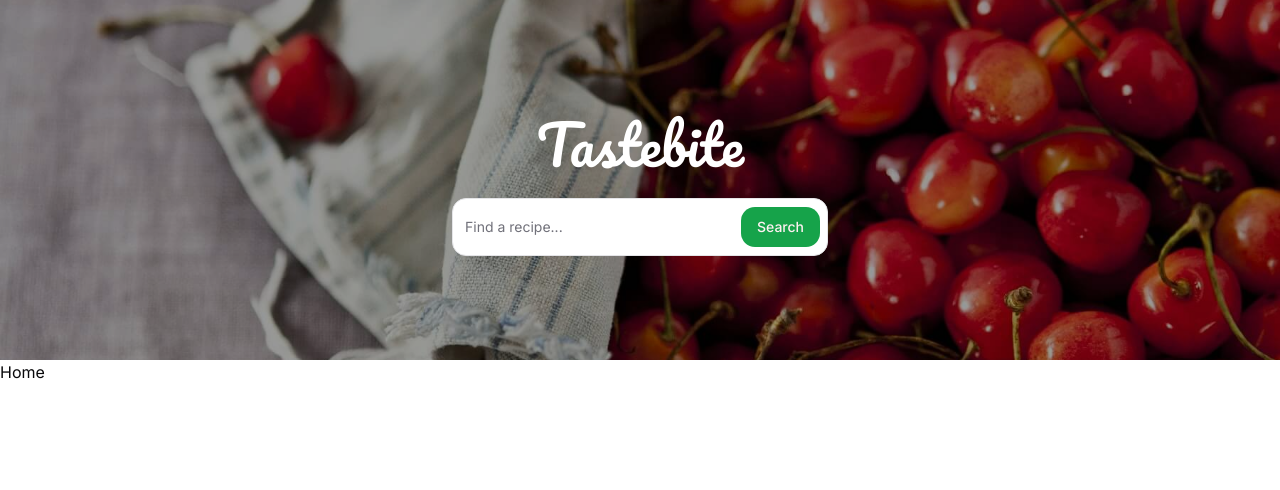
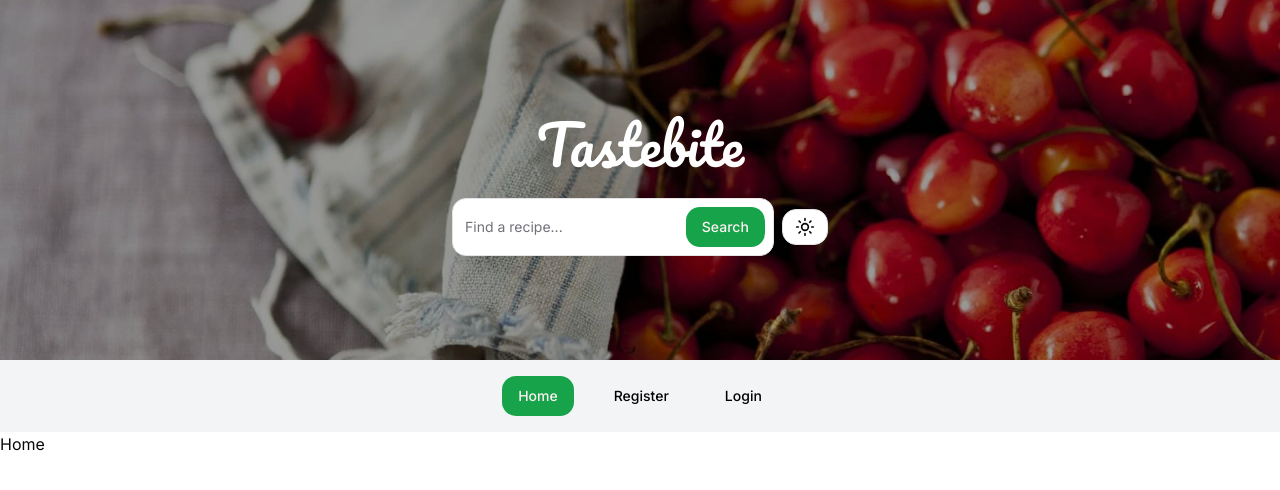
Before and after one commit to szymooneq/React-Hotel, a Next.js app: page / in a window 1280 px wide. Shown: the top 490 px of the page. Built offline with nearby package versions, Linux system fonts and the light colour scheme.

Commit message:
feat: Navbar

```diff
--- a/src/app/page.tsx
+++ b/src/app/page.tsx
@@ -1,9 +1,11 @@
 import Header from '@/components/Header'
+import Navbar from '@/components/Navbar'
 
 export default function Home() {
   return (
     <>
       <Header />
+      <Navbar />
       <main>Home</main>
     </>
   )
--- a/src/components/Header/Header.tsx
+++ b/src/components/Header/Header.tsx
@@ -7,6 +7,8 @@ import { cn } from '@/lib/cn'
 import Image from 'next/image'
 import { Input } from '@/components/ui/input'
 import { Button } from '@/components/ui/button'
+
+import { Sun } from 'lucide-react'
 
 const pacifico = Pacifico({
   subsets: ['latin'],
@@ -32,7 +34,10 @@ const Header = () => {
 
       <div className='flex w-full max-w-sm items-center space-x-2 relative px-1'>
         <Input className='py-7 pr-24' type='email' placeholder='Find a recipe...' />
-        <Button className='absolute right-3' type='submit'>Search</Button>
+        <Button className='absolute right-[4.2rem]' type='submit'>Search</Button>
+        <Button type='button' variant='outline' size='sm'>
+          <Sun className='h-5 w-5' />
+        </Button>
       </div>
     </header>
   )
--- /dev/null
+++ b/src/components/Navbar/Navbar.mock.ts
@@ -0,0 +1,5 @@
+export const menuItems = [
+  { label: 'Home', href: '/' },
+  { label: 'Register', href: '/register' },
+  { label: 'Login', href: '/login' }
+]
--- /dev/null
+++ b/src/components/Navbar/Navbar.tsx
@@ -0,0 +1,22 @@
+import Link from 'next/link'
+import { Button } from '@/components/ui/button'
+import { menuItems } from './Navbar.mock'
+
+const Navbar = () => {
+  const pathname = '/'
+
+  return (
+    <div className='p-4 flex justify-center items-center gap-6 text-sm font-bold bg-gray-100 dark:bg-gray-800'>
+      {menuItems.map(item => (
+        <Button
+          key={item.href}
+          variant={pathname === item.href ? 'default' : 'navbar'}
+          asChild>
+          <Link href={item.href}>{item.label}</Link>
+        </Button>
+      ))}
+    </div>
+  )
+}
+
+export default Navbar
--- /dev/null
+++ b/src/components/Navbar/index.ts
@@ -0,0 +1 @@
+export { default } from './Navbar'
--- a/src/components/ui/button.tsx
+++ b/src/components/ui/button.tsx
@@ -17,6 +17,7 @@ const buttonVariants = cva(
         secondary:
           'bg-secondary text-secondary-foreground hover:bg-secondary/80',
         ghost: 'hover:bg-accent hover:text-accent-foreground',
+        navbar: 'bg-gray-100 hover:bg-gray-200 text-black',
         link: 'text-primary underline-offset-4 hover:underline',
       },
       size: {
```
